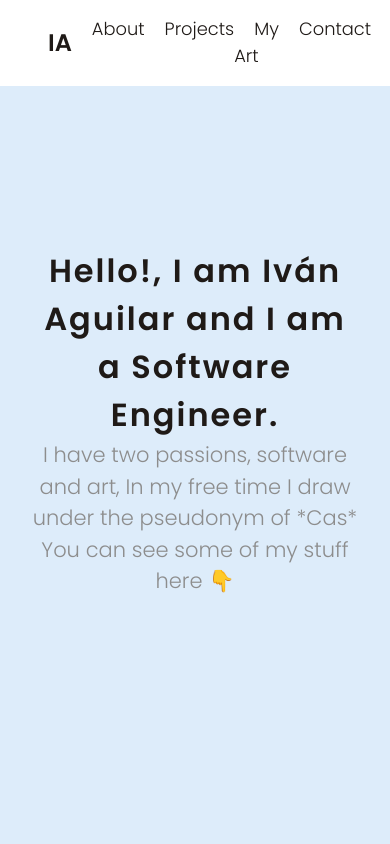
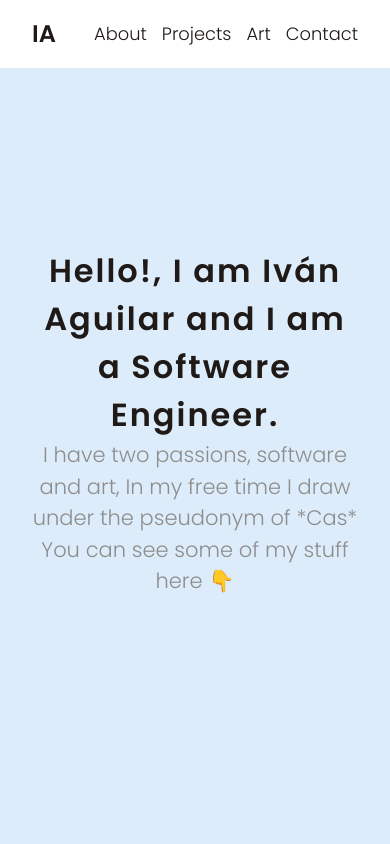
Before and after one commit to Ivan12273/Ivan12273.github.io, a plain HTML site: page index.html in a window 390 px wide. Shown: the top 844 px of the page. Drawn offline with Linux system fonts and the light colour scheme.

Commit message:
Mobile version

```diff
--- a/index.html
+++ b/index.html
@@ -2,6 +2,7 @@
 <html lang="en" >
 <head>
   <meta charset="UTF-8">
+  <meta name="viewport" content="width=device-width, initial-scale=1.0">
   <title>Iván Aguilar</title>
   <link rel='stylesheet' href='https://pro.fontawesome.com/releases/v5.10.0/css/all.css'>
   <link rel="stylesheet" href="./style.css">
@@ -20,7 +21,7 @@
         <a href="#projects">Projects</a>
       </li>
       <li>
-        <a href="#art">My Art</a>
+        <a href="#art">Art</a>
       </li>
       <li>
         <a href="#contact">Contact</a>
@@ -52,7 +53,7 @@
   </div>
 </section>
 <section id="art" class="projects">
-  <h2>My Art</h2>
+  <h2>Art</h2>
   <div class="projects__grid">
     <a href="https://www.deviantart.com/casdart/gallery/73689563/digital-art-2020" target="_blank" class="project__grid--link">
       <img class="project__grid--img" src="img/digitalart.png" alt="Digital art" />
--- a/style.css
+++ b/style.css
@@ -167,4 +167,10 @@ a:hover {
     width: auto;
     flex-direction: column;
   }
+  .navbar {
+    padding: 1rem 2rem;
+  }
+  .navbar a {
+    margin-left: 15px;
+  }
 }
```
